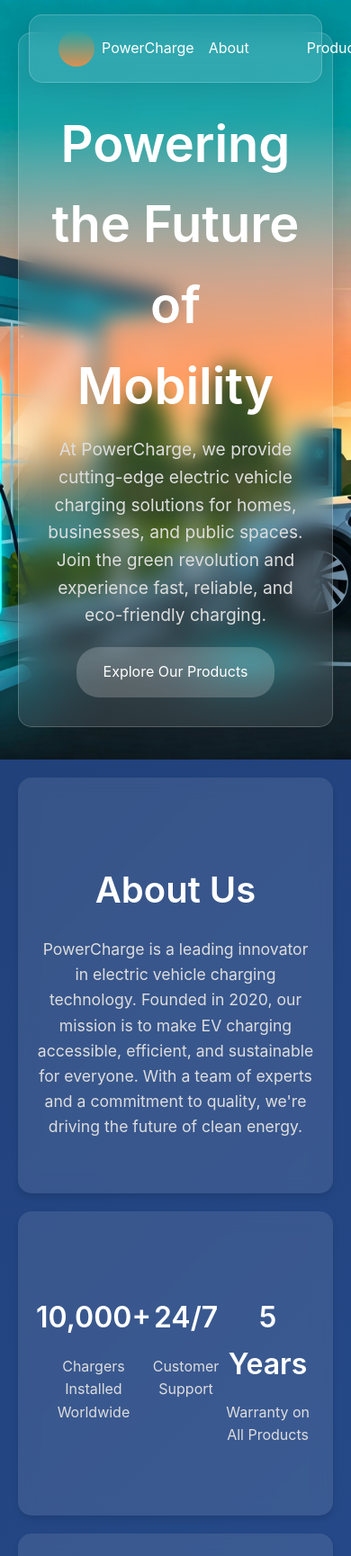
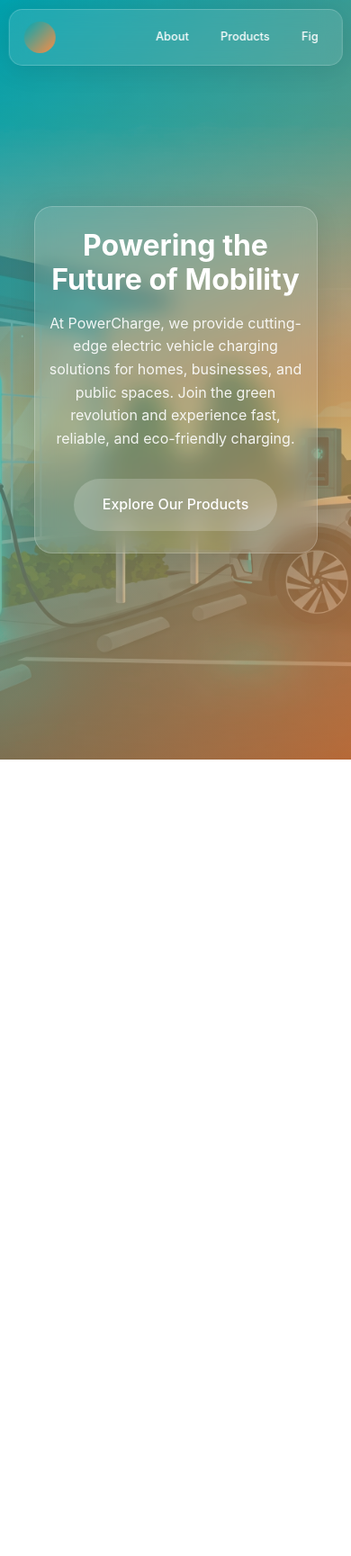
Before and after one commit to ai-joe-git/Showroom-template., a plain HTML site: page index.html in a window 390 px wide. Shown: the top 1729 px of the page at 90% size. Drawn offline with Linux system fonts and the light colour scheme.

Commit message:
Update index.html

```diff
--- a/index.html
+++ b/index.html
@@ -5,46 +5,38 @@
   <meta name="viewport" content="width=device-width, initial-scale=1.0">
   <title>Electric Vehicle Charging Solutions | PowerCharge</title>
   <style>
-    /* General Styles */
+    /* Reset and Base Styles */
+    * {
+      margin: 0;
+      padding: 0;
+      box-sizing: border-box;
+    }
+
     body {
       font-family: -apple-system, BlinkMacSystemFont, "Segoe UI", Roboto, "Helvetica Neue", Arial, sans-serif;
       margin: 0;
       padding: 0;
-      background: linear-gradient(135deg, #1e3c72, #2a5298);
       color: #fff;
+      line-height: 1.6;
+      min-height: 100vh;
       overflow-x: hidden;
-      line-height: 1.6;
     }
 
-    h1, h2, h3 {
-      font-weight: 600;
-    }
-
-    a {
-      color: #fff;
-      text-decoration: none;
-    }
-
-    /* Animated Background */
-    @keyframes moveBackground {
-      0% { background-position: 0% 50%; }
-      50% { background-position: 100% 50%; }
-      100% { background-position: 0% 50%; }
-    }
-
-    /* New Navigation Styles */
+    /* Navigation Styles */
     .nav-container {
       position: fixed;
-      top: 0;
-      left: 0;
-      right: 0;
+      top: 20px;
+      left: 50%;
+      transform: translateX(-50%);
+      width: 90%;
+      max-width: 1200px;
       z-index: 1000;
-      padding: 1rem 2rem;
     }
 
     .glass-nav {
       background: rgba(255, 255, 255, 0.1);
       backdrop-filter: blur(12px);
+      -webkit-backdrop-filter: blur(12px);
       border-radius: 15px;
       padding: 1rem 2rem;
       display: flex;
@@ -57,26 +49,17 @@
     .logo {
       display: flex;
       align-items: center;
-      gap: 0.5rem;
+      gap: 1rem;
+      font-size: 1.2rem;
+      font-weight: 600;
     }
 
     .logo-symbol {
-      width: 40px;
-      height: 40px;
+      width: 35px;
+      height: 35px;
       position: relative;
-      display: flex;
-      align-items: center;
-      justify-content: center;
-    }
-
-    .logo-symbol::before {
-      content: '';
-      position: absolute;
-      width: 100%;
-      height: 100%;
       background: linear-gradient(135deg, #00a8b5, #ff8c42);
       border-radius: 50%;
-      transform: rotate(45deg);
     }
 
     .nav-links {
@@ -90,23 +73,27 @@
       text-decoration: none;
       padding: 0.5rem 1rem;
       border-radius: 8px;
-      transition: background-color 0.3s ease;
+      transition: all 0.3s ease;
+      font-weight: 500;
     }
 
     .nav-links a:hover {
       background: rgba(255, 255, 255, 0.2);
+      transform: translateY(-2px);
     }
 
-    /* Hero Section with Local Image */
+    /* Hero Section */
     .hero {
+      min-height: 100vh;
+      position: relative;
       display: flex;
       align-items: center;
       justify-content: center;
-      height: 100vh;
-      text-align: center;
-      padding: 0 20px;
-      position: relative;
-      overflow: hidden;
+      padding: 80px 20px;
+      background-image: url('IMG_20250206_170214.jpg');
+      background-size: cover;
+      background-position: center;
+      background-attachment: fixed;
     }
 
     .hero::before {
@@ -114,157 +101,131 @@
       position: absolute;
       top: 0;
       left: 0;
-      width: 100%;
-      height: 100%;
-      background-image: url('IMG_20250206_170214.jpg');
-      background-size: cover;
-      background-position: center;
-      background-repeat: no-repeat;
-      z-index: -1;
+      right: 0;
+      bottom: 0;
+      background: linear-gradient(
+        135deg,
+        rgba(0, 168, 181, 0.7),
+        rgba(255, 140, 66, 0.7)
+      );
+      z-index: 1;
     }
 
     .hero-content {
+      position: relative;
+      z-index: 2;
       background: rgba(255, 255, 255, 0.1);
       backdrop-filter: blur(12px);
-      padding: 2rem;
-      border-radius: 15px;
+      -webkit-backdrop-filter: blur(12px);
+      padding: 2.5rem;
+      border-radius: 20px;
       box-shadow: 0 4px 30px rgba(0, 0, 0, 0.1);
       border: 1px solid rgba(255, 255, 255, 0.2);
       max-width: 800px;
+      width: 90%;
       margin: 0 auto;
-    }
-
-    /* Rest of the original styles remain unchanged */
-    body::before {
-      content: '';
-      position: absolute;
-      top: 0;
-      left: 0;
-      width: 100%;
-      height: 100%;
-      background: linear-gradient(135deg, rgba(30, 60, 114, 0.8), rgba(42, 82, 152, 0.8));
-      z-index: -1;
-      animation: moveBackground 10s infinite;
-    }
-
-    header {
-      background: rgba(255, 255, 255, 0.1);
-      backdrop-filter: blur(10px);
-      padding: 20px 0;
       text-align: center;
-      box-shadow: 0 4px 6px rgba(0, 0, 0, 0.1);
-    }
-
-    header h1 {
-      margin: 0;
-      font-size: 2.5em;
-      font-weight: bold;
     }
 
     .hero-content h2 {
-      font-size: 3.5em;
-      margin-bottom: 10px;
-      animation: fadeIn 2s ease-in-out;
+      font-size: clamp(2rem, 5vw, 3.5rem);
+      margin-bottom: 1rem;
+      line-height: 1.2;
     }
 
     .hero-content p {
-      font-size: 1.2em;
-      color: #ddd;
-      max-width: 800px;
-      margin: 0 auto;
-      animation: fadeIn 3s ease-in-out;
+      font-size: clamp(1rem, 2vw, 1.2rem);
+      margin-bottom: 2rem;
+      color: rgba(255, 255, 255, 0.9);
     }
 
     .hero-content a {
       display: inline-block;
-      margin-top: 20px;
-      padding: 15px 30px;
+      padding: 1rem 2rem;
       background: rgba(255, 255, 255, 0.2);
-      color: #fff;
+      color: white;
       text-decoration: none;
-      border-radius: 25px;
-      transition: background 0.3s ease, transform 0.3s ease;
-      animation: fadeIn 4s ease-in-out;
+      border-radius: 30px;
+      transition: all 0.3s ease;
+      font-weight: 500;
     }
 
     .hero-content a:hover {
-      background: rgba(255, 255, 255, 0.4);
-      transform: scale(1.05);
+      background: rgba(255, 255, 255, 0.3);
+      transform: translateY(-2px);
     }
 
-    @keyframes fadeIn {
-      0% { opacity: 0; }
-      100% { opacity: 1; }
-    }
-
+    /* About Section */
     .about-us {
-      padding: 60px 20px;
+      padding: 80px 20px;
       background: rgba(255, 255, 255, 0.1);
-      backdrop-filter: blur(10px);
-      margin: 20px;
-      border-radius: 15px;
-      box-shadow: 0 4px 6px rgba(0, 0, 0, 0.1);
+      backdrop-filter: blur(12px);
+      -webkit-backdrop-filter: blur(12px);
+      margin: 20px auto;
+      border-radius: 20px;
+      max-width: 1200px;
+      width: 90%;
     }
 
     .about-us h2 {
-      font-size: 2.5em;
+      font-size: clamp(2rem, 4vw, 2.5rem);
       text-align: center;
-      margin-bottom: 20px;
+      margin-bottom: 2rem;
     }
 
     .about-us p {
-      font-size: 1.1em;
-      color: #ddd;
+      font-size: clamp(1rem, 2vw, 1.1rem);
       max-width: 800px;
       margin: 0 auto;
       text-align: center;
     }
 
+    /* Company Info Section */
     .company-info {
-      display: flex;
-      justify-content: space-around;
+      display: grid;
+      grid-template-columns: repeat(auto-fit, minmax(250px, 1fr));
+      gap: 2rem;
       padding: 60px 20px;
       background: rgba(255, 255, 255, 0.1);
-      backdrop-filter: blur(10px);
-      margin: 20px;
-      border-radius: 15px;
-      box-shadow: 0 4px 6px rgba(0, 0, 0, 0.1);
+      backdrop-filter: blur(12px);
+      -webkit-backdrop-filter: blur(12px);
+      margin: 20px auto;
+      border-radius: 20px;
+      max-width: 1200px;
+      width: 90%;
     }
 
-    .company-info .info-block {
+    .info-block {
       text-align: center;
-      max-width: 300px;
+      padding: 1rem;
     }
 
-    .company-info .info-block h3 {
-      font-size: 2em;
-      margin-bottom: 10px;
+    .info-block h3 {
+      font-size: clamp(1.5rem, 3vw, 2rem);
+      margin-bottom: 0.5rem;
     }
 
-    .company-info .info-block p {
-      font-size: 1em;
-      color: #ddd;
-    }
-
+    /* Product List Section */
     .product-list {
-      display: flex;
-      flex-wrap: wrap;
-      justify-content: center;
+      display: grid;
+      grid-template-columns: repeat(auto-fit, minmax(280px, 1fr));
+      gap: 2rem;
       padding: 60px 20px;
       background: rgba(255, 255, 255, 0.1);
-      backdrop-filter: blur(10px);
-      margin: 20px;
-      border-radius: 15px;
-      box-shadow: 0 4px 6px rgba(0, 0, 0, 0.1);
+      backdrop-filter: blur(12px);
+      -webkit-backdrop-filter: blur(12px);
+      margin: 20px auto;
+      border-radius: 20px;
+      max-width: 1200px;
+      width: 90%;
     }
 
     .product {
       background: rgba(255, 255, 255, 0.1);
-      backdrop-filter: blur(10px);
+      backdrop-filter: blur(12px);
+      -webkit-backdrop-filter: blur(12px);
       border-radius: 15px;
-      width: 300px;
-      margin: 15px;
-      padding: 20px;
+      padding: 1.5rem;
       text-align: center;
       transition: transform 0.3s ease, box-shadow 0.3s ease;
     }
@@ -275,38 +236,88 @@
     }
 
     .product img {
-      max-width: 100%;
+      width: 100%;
+      height: 200px;
+      object-fit: cover;
       border-radius: 10px;
+      margin-bottom: 1rem;
     }
 
     .product h2 {
-      font-size: 1.5em;
-      margin: 15px 0;
+      font-size: 1.5rem;
+      margin-bottom: 1rem;
     }
 
     .product p {
-      font-size: 0.9em;
-      color: #ddd;
+      margin-bottom: 1rem;
     }
 
     .product a {
       display: inline-block;
-      margin-top: 15px;
-      padding: 10px 20px;
+      padding: 0.8rem 1.5rem;
       background: rgba(255, 255, 255, 0.2);
-      color: #fff;
+      color: white;
       text-decoration: none;
       border-radius: 25px;
-      transition: background 0.3s ease;
+      transition: all 0.3s ease;
     }
 
     .product a:hover {
-      background: rgba(255, 255, 255, 0.4);
+      background: rgba(255, 255, 255, 0.3);
+    }
+
+    /* Responsive Design */
+    @media (max-width: 768px) {
+      .nav-container {
+        width: 95%;
+        top: 10px;
+      }
+
+      .glass-nav {
+        padding: 0.8rem 1rem;
+      }
+
+      .logo span {
+        display: none;
+      }
+
+      .nav-links {
+        gap: 1rem;
+      }
+
+      .nav-links a {
+        padding: 0.4rem 0.8rem;
+        font-size: 0.9rem;
+      }
+
+      .hero-content {
+        padding: 2rem 1.5rem;
+      }
+
+      .company-info {
+        grid-template-columns: 1fr;
+        gap: 1.5rem;
+      }
+    }
+
+    @media (max-width: 480px) {
+      .nav-links a {
+        padding: 0.3rem 0.6rem;
+        font-size: 0.8rem;
+      }
+
+      .hero-content {
+        padding: 1.5rem 1rem;
+      }
+
+      .product-list {
+        grid-template-columns: 1fr;
+      }
     }
   </style>
 </head>
 <body>
-  <!-- New Navigation -->
+  <!-- Navigation -->
   <div class="nav-container">
     <nav class="glass-nav">
       <div class="logo">
```
